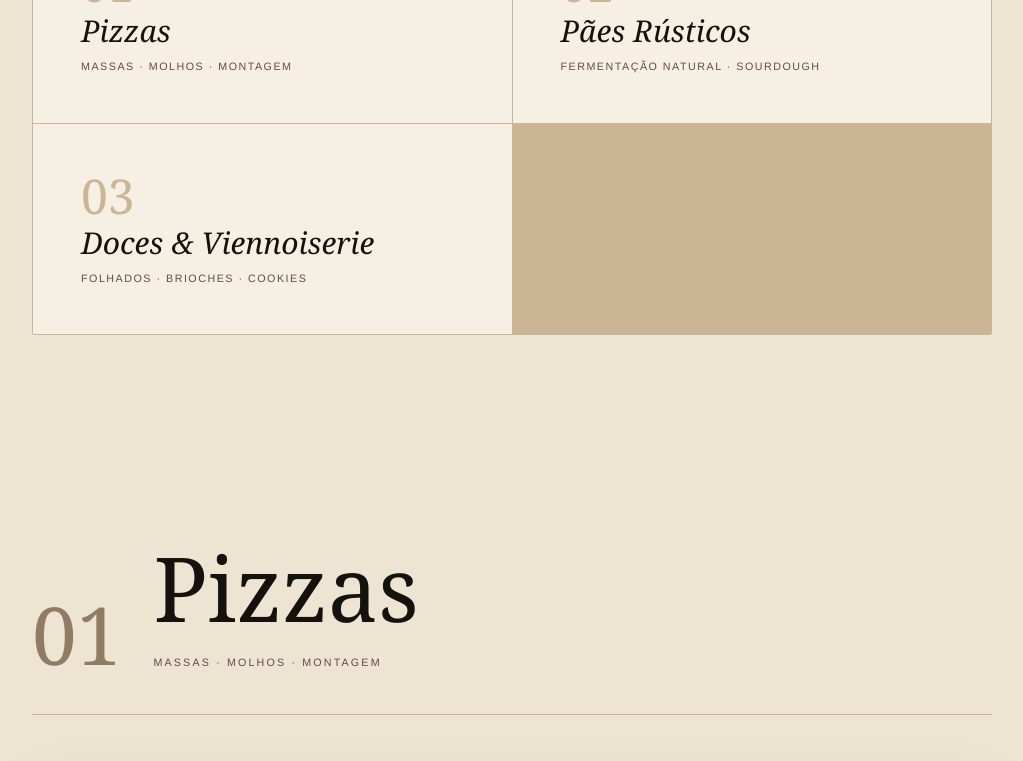
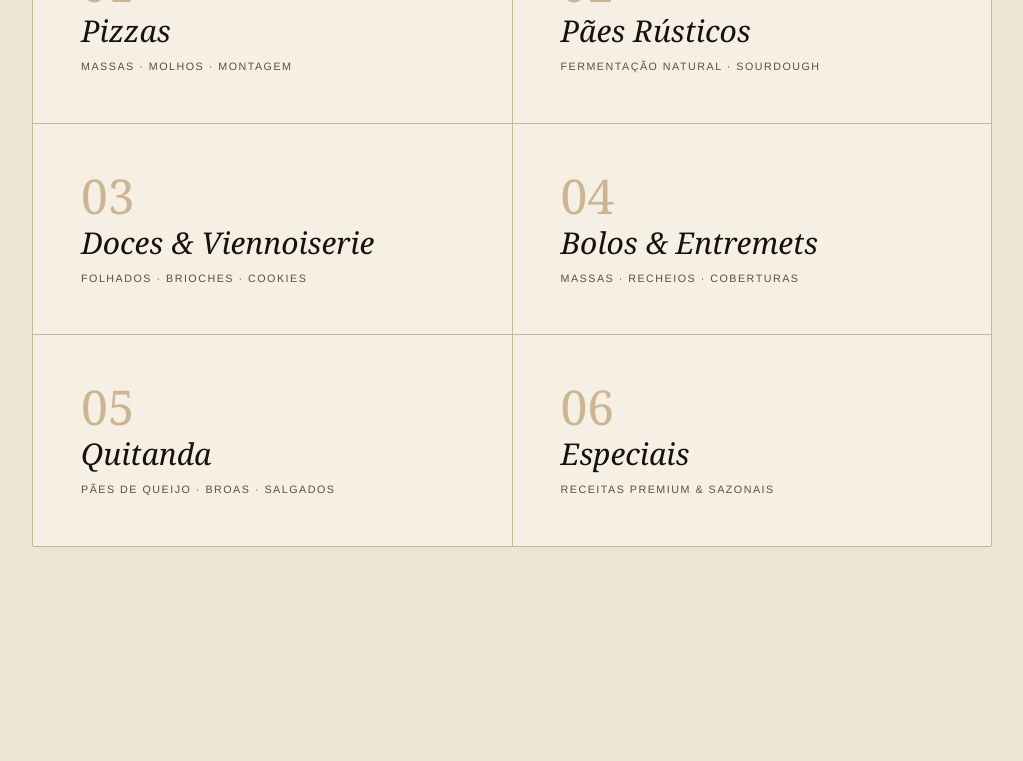
Before and after one commit to Heuller/el-guapooo, a React (Vite) app: page / in a window 1280 px wide. Shown: the part 1180-1941 px from the top of the page, without its empty margins (128-1151 px from the left). Built offline with nearby package versions, Linux system fonts and the light colour scheme.

Commit message:
fix: restore missing categories accidentally removed during extraction

```diff
--- a/src/data/categories.ts
+++ b/src/data/categories.ts
@@ -1,5 +1,8 @@
 export const categories = [
   { id: "pizzas", num: "01", name: "Pizzas", sub: "massas · molhos · montagem", filter: (id: string) => id.startsWith('pizza') },
-  { id: "paes", num: "02", name: "Pães Rústicos", sub: "fermentação natural · sourdough", filter: (id: string) => id.startsWith('pao') },
-  { id: "doces", num: "03", name: "Doces & Viennoiserie", sub: "folhados · brioches · cookies", filter: (id: string) => ['cookie', 'babka', 'croissant'].some(prefix => id.startsWith(prefix)) }
+  { id: "paes", num: "02", name: "Pães Rústicos", sub: "fermentação natural · sourdough", filter: (id: string) => id.startsWith('pao') && !id.includes('queijo') },
+  { id: "doces", num: "03", name: "Doces & Viennoiserie", sub: "folhados · brioches · cookies", filter: (id: string) => ['cookie', 'babka', 'croissant'].some(prefix => id.startsWith(prefix)) },
+  { id: "bolos", num: "04", name: "Bolos & Entremets", sub: "massas · recheios · coberturas", filter: (id: string) => id.startsWith('bolo') },
+  { id: "quitanda", num: "05", name: "Quitanda", sub: "pães de queijo · broas · salgados", filter: (id: string) => id.includes('queijo') || id.includes('broa') },
+  { id: "especiais", num: "06", name: "Especiais", sub: "receitas premium & sazonais", filter: (id: string) => id.includes('panetone') || id.includes('banana-bread') },
 ];
```
